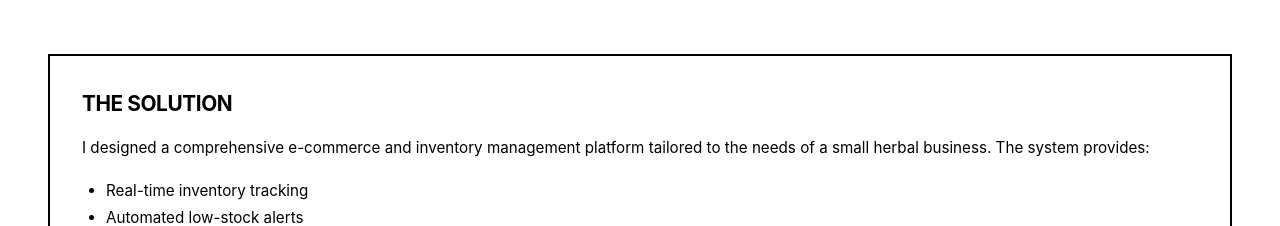
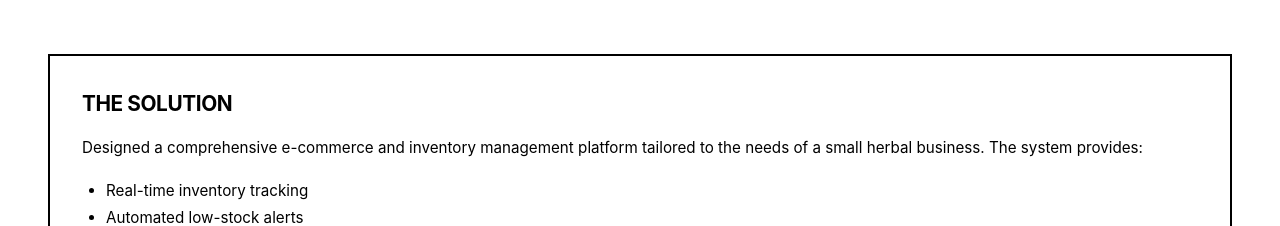
Before and after one commit to rhizzamae18/rhizzamaedportfolio, a React (Vite) app: page /projects/lhyn-herbals in a window 1280 px wide. Shown: the part 780-1006 px from the top of the page. Built offline with nearby package versions, Linux system fonts and the light colour scheme.

Commit message:
feat(portfolio): Update site metadata and improve project descriptions

```diff
--- a/index.html
+++ b/index.html
@@ -1,13 +1,16 @@
 <!doctype html>
 <html lang="en">
+
 <head>
   <meta charset="UTF-8" />
-    <link rel="icon" type="image/svg+xml" href="/vite.svg" />
+  <link rel="icon" type="image/webp" href="/src/shared/assets/images/idpic.webp" />
   <meta name="viewport" content="width=device-width, initial-scale=1.0" />
-    <title>newportfolio</title>
+  <title>Rhizza Mae Discaya</title>
 </head>
+
 <body>
   <div id="root"></div>
   <script type="module" src="/src/main.tsx"></script>
 </body>
+
 </html>
--- a/src/pages/LhynHerbals/ui/LhynHerbalsPage.tsx
+++ b/src/pages/LhynHerbals/ui/LhynHerbalsPage.tsx
@@ -107,7 +107,7 @@ const LhynHerbalsPage = () => {
             <div className="bw-border project-section bg-white">
                 <h3 className="project-section-title">The Solution</h3>
                 <p style={{ lineHeight: '1.7', fontSize: '0.95rem', marginBottom: '1rem' }}>
-                    I designed a comprehensive e-commerce and inventory management platform tailored to the needs of a small herbal business.
+                    Designed a comprehensive e-commerce and inventory management platform tailored to the needs of a small herbal business.
                     The system provides:
                 </p>
                 <ul style={{ paddingLeft: '1.5rem', lineHeight: '1.8', fontSize: '0.95rem', margin: '0' }}>
```
Lines whose indentation alone changed are shown as unchanged.
